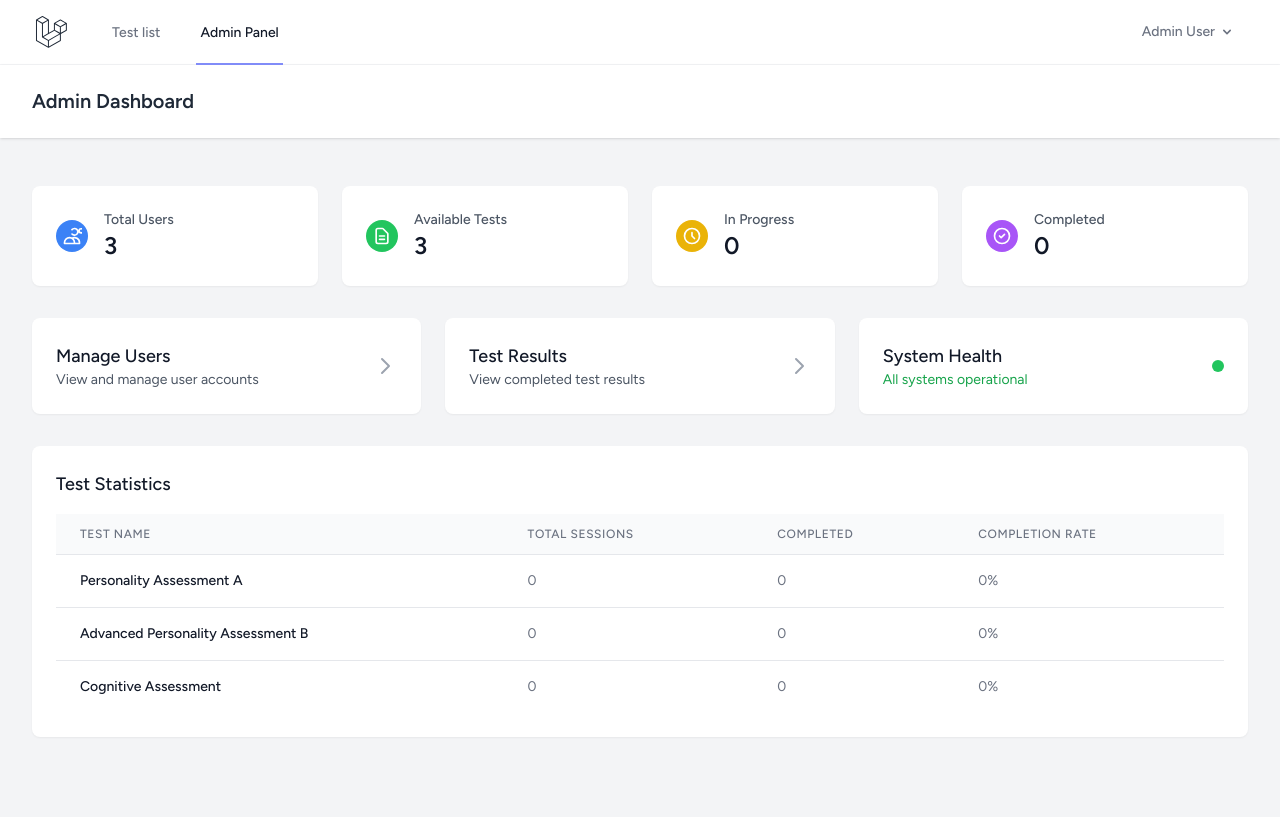
After one commit to Ephdevp/PsicologicTestProject, a Laravel app: page /admin in a window 1280 px wide. The commit adds this page. Run offline with Laravel 12, Linux system fonts and the light colour scheme; a user stored in the database is signed in; data comes from the database, SQL or seed files in the repository; data that the repository does not hold is empty; style sheets or scripts are compiled from the project's sources; parts of the project's set-up code (start-up, migrations or seed data) failed here and were passed over.

Commit message:
Fix STEN calculation bug and complete psychological test system MVP
Co-authored-by: Ephdevp <143126703+Ephdevp@users.noreply.github.com>

```diff
--- /dev/null
+++ b/app/Http/Controllers/Admin/AdminController.php
@@ -0,0 +1,83 @@
+<?php
+
+namespace App\Http\Controllers\Admin;
+
+use App\Http\Controllers\Controller;
+use App\Models\User;
+use App\Models\TestData;
+use App\Models\TestSession;
+use Illuminate\Http\Request;
+use Illuminate\View\View;
+
+class AdminController extends Controller
+{
+    /**
+     * Show the admin dashboard
+     */
+    public function index(): View
+    {
+        $totalUsers = User::count();
+        $totalTests = TestData::count();
+        $completedSessions = TestSession::where('status', 'completed')->count();
+        $inProgressSessions = TestSession::where('status', 'in_progress')
+            ->where('expires_at', '>', now())
+            ->count();
+
+        $recentSessions = TestSession::with(['user', 'test'])
+            ->latest()
+            ->limit(10)
+            ->get();
+
+        $testStats = TestData::withCount(['testSessions as completed_count' => function ($query) {
+            $query->where('status', 'completed');
+        }])
+        ->withCount(['testSessions as total_count'])
+        ->get();
+
+        return view('admin.dashboard', compact(
+            'totalUsers',
+            'totalTests',
+            'completedSessions',
+            'inProgressSessions',
+            'recentSessions',
+            'testStats'
+        ));
+    }
+
+    /**
+     * Show users list
+     */
+    public function users(): View
+    {
+        $users = User::withCount(['testSessions as completed_tests' => function ($query) {
+            $query->where('status', 'completed');
+        }])
+        ->withCount(['testSessions as total_sessions'])
+        ->paginate(20);
+
+        return view('admin.users', compact('users'));
+    }
+
+    /**
+     * Show test results
+     */
+    public function results(): View
+    {
+        $sessions = TestSession::with(['user', 'test'])
+            ->where('status', 'completed')
+            ->latest()
+            ->paginate(20);
+
+        return view('admin.results', compact('sessions'));
+    }
+
+    /**
+     * Show specific test session details
+     */
+    public function sessionDetails(TestSession $session): View
+    {
+        $session->load(['user', 'test', 'userAnswerRecords.question', 'userAnswerRecords.answer']);
+
+        return view('admin.session-details', compact('session'));
+    }
+}
--- a/app/Http/Controllers/TestSessionController.php
+++ b/app/Http/Controllers/TestSessionController.php
@@ -157,7 +157,7 @@ class TestSessionController extends Controller
 
             // Calculate raw score for this factor
             $rawScore = $session->userAnswerRecords()
-                ->whereIn('question_id', $factorQuestions)
+                ->whereIn('user_answer_records.question_id', $factorQuestions)
                 ->join('answers', 'user_answer_records.answer_id', '=', 'answers.id')
                 ->sum('answers.score_value');
 
--- a/bootstrap/app.php
+++ b/bootstrap/app.php
@@ -11,7 +11,9 @@ return Application::configure(basePath: dirname(__DIR__))
         health: '/up',
     )
     ->withMiddleware(function (Middleware $middleware): void {
-        //
+        $middleware->alias([
+            'role' => \App\Http\Middleware\RoleMiddleware::class,
+        ]);
     })
     ->withExceptions(function (Exceptions $exceptions): void {
         //
--- /dev/null
+++ b/resources/views/admin/dashboard.blade.php
@@ -0,0 +1,215 @@
+<x-app-layout>
+    <x-slot name="header">
+        <h2 class="font-semibold text-xl text-gray-800 leading-tight">
+            {{ __('Admin Dashboard') }}
+        </h2>
+    </x-slot>
+
+    <div class="py-12">
+        <div class="max-w-7xl mx-auto sm:px-6 lg:px-8">
+            <!-- Stats Overview -->
+            <div class="grid grid-cols-1 md:grid-cols-4 gap-6 mb-8">
+                <div class="bg-white overflow-hidden shadow-sm sm:rounded-lg">
+                    <div class="p-6">
+                        <div class="flex items-center">
+                            <div class="flex-shrink-0">
+                                <div class="w-8 h-8 bg-blue-500 rounded-full flex items-center justify-center">
+                                    <svg class="w-5 h-5 text-white" fill="none" stroke="currentColor" viewBox="0 0 24 24">
+                                        <path stroke-linecap="round" stroke-linejoin="round" stroke-width="2" d="M12 4.354a4 4 0 110 5.292M15 21H3v-1a6 6 0 0112 0v1zm0 0h6v-1a6 6 0 00-9-5.197m13.5-9a2.5 2.5 0 11-5 0 2.5 2.5 0 015 0z"></path>
+                                    </svg>
+                                </div>
+                            </div>
+                            <div class="ml-4">
+                                <p class="text-sm font-medium text-gray-600">Total Users</p>
+                                <p class="text-2xl font-semibold text-gray-900">{{ $totalUsers }}</p>
+                            </div>
+                        </div>
+                    </div>
+                </div>
+
+                <div class="bg-white overflow-hidden shadow-sm sm:rounded-lg">
+                    <div class="p-6">
+                        <div class="flex items-center">
+                            <div class="flex-shrink-0">
+                                <div class="w-8 h-8 bg-green-500 rounded-full flex items-center justify-center">
+                                    <svg class="w-5 h-5 text-white" fill="none" stroke="currentColor" viewBox="0 0 24 24">
+                                        <path stroke-linecap="round" stroke-linejoin="round" stroke-width="2" d="M9 12h6m-6 4h6m2 5H7a2 2 0 01-2-2V5a2 2 0 012-2h5.586a1 1 0 01.707.293l5.414 5.414a1 1 0 01.293.707V19a2 2 0 01-2 2z"></path>
+                                    </svg>
+                                </div>
+                            </div>
+                            <div class="ml-4">
+                                <p class="text-sm font-medium text-gray-600">Available Tests</p>
+                                <p class="text-2xl font-semibold text-gray-900">{{ $totalTests }}</p>
+                            </div>
+                        </div>
+                    </div>
+                </div>
+
+                <div class="bg-white overflow-hidden shadow-sm sm:rounded-lg">
+                    <div class="p-6">
+                        <div class="flex items-center">
+                            <div class="flex-shrink-0">
+                                <div class="w-8 h-8 bg-yellow-500 rounded-full flex items-center justify-center">
+                                    <svg class="w-5 h-5 text-white" fill="none" stroke="currentColor" viewBox="0 0 24 24">
+                                        <path stroke-linecap="round" stroke-linejoin="round" stroke-width="2" d="M12 8v4l3 3m6-3a9 9 0 11-18 0 9 9 0 0118 0z"></path>
+                                    </svg>
+                                </div>
+                            </div>
+                            <div class="ml-4">
+                                <p class="text-sm font-medium text-gray-600">In Progress</p>
+                                <p class="text-2xl font-semibold text-gray-900">{{ $inProgressSessions }}</p>
+                            </div>
+                        </div>
+                    </div>
+                </div>
+
+                <div class="bg-white overflow-hidden shadow-sm sm:rounded-lg">
+                    <div class="p-6">
+                        <div class="flex items-center">
+                            <div class="flex-shrink-0">
+                                <div class="w-8 h-8 bg-purple-500 rounded-full flex items-center justify-center">
+                                    <svg class="w-5 h-5 text-white" fill="none" stroke="currentColor" viewBox="0 0 24 24">
+                                        <path stroke-linecap="round" stroke-linejoin="round" stroke-width="2" d="M9 12l2 2 4-4m6 2a9 9 0 11-18 0 9 9 0 0118 0z"></path>
+                                    </svg>
+                                </div>
+                            </div>
+                            <div class="ml-4">
+                                <p class="text-sm font-medium text-gray-600">Completed</p>
+                                <p class="text-2xl font-semibold text-gray-900">{{ $completedSessions }}</p>
+                            </div>
+                        </div>
+                    </div>
+                </div>
+            </div>
+
+            <!-- Quick Links -->
+            <div class="grid grid-cols-1 md:grid-cols-3 gap-6 mb-8">
+                <a href="{{ route('admin.users') }}" class="bg-white overflow-hidden shadow-sm sm:rounded-lg hover:shadow-md transition-shadow">
+                    <div class="p-6">
+                        <div class="flex items-center justify-between">
+                            <div>
+                                <h3 class="text-lg font-medium text-gray-900">Manage Users</h3>
+                                <p class="text-sm text-gray-600">View and manage user accounts</p>
+                            </div>
+                            <svg class="w-6 h-6 text-gray-400" fill="none" stroke="currentColor" viewBox="0 0 24 24">
+                                <path stroke-linecap="round" stroke-linejoin="round" stroke-width="2" d="M9 5l7 7-7 7"></path>
+                            </svg>
+                        </div>
+                    </div>
+                </a>
+
+                <a href="{{ route('admin.results') }}" class="bg-white overflow-hidden shadow-sm sm:rounded-lg hover:shadow-md transition-shadow">
+                    <div class="p-6">
+                        <div class="flex items-center justify-between">
+                            <div>
+                                <h3 class="text-lg font-medium text-gray-900">Test Results</h3>
+                                <p class="text-sm text-gray-600">View completed test results</p>
+                            </div>
+                            <svg class="w-6 h-6 text-gray-400" fill="none" stroke="currentColor" viewBox="0 0 24 24">
+                                <path stroke-linecap="round" stroke-linejoin="round" stroke-width="2" d="M9 5l7 7-7 7"></path>
+                            </svg>
+                        </div>
+                    </div>
+                </a>
+
+                <div class="bg-white overflow-hidden shadow-sm sm:rounded-lg">
+                    <div class="p-6">
+                        <div class="flex items-center justify-between">
+                            <div>
+                                <h3 class="text-lg font-medium text-gray-900">System Health</h3>
+                                <p class="text-sm text-green-600">All systems operational</p>
+                            </div>
+                            <div class="w-3 h-3 bg-green-500 rounded-full"></div>
+                        </div>
+                    </div>
+                </div>
+            </div>
+
+            <!-- Test Statistics -->
+            <div class="bg-white overflow-hidden shadow-sm sm:rounded-lg mb-8">
+                <div class="p-6">
+                    <h3 class="text-lg font-medium text-gray-900 mb-4">Test Statistics</h3>
+                    <div class="overflow-x-auto">
+                        <table class="min-w-full divide-y divide-gray-200">
+                            <thead class="bg-gray-50">
+                                <tr>
+                                    <th class="px-6 py-3 text-left text-xs font-medium text-gray-500 uppercase tracking-wider">Test Name</th>
+                                    <th class="px-6 py-3 text-left text-xs font-medium text-gray-500 uppercase tracking-wider">Total Sessions</th>
+                                    <th class="px-6 py-3 text-left text-xs font-medium text-gray-500 uppercase tracking-wider">Completed</th>
+                                    <th class="px-6 py-3 text-left text-xs font-medium text-gray-500 uppercase tracking-wider">Completion Rate</th>
+                                </tr>
+                            </thead>
+                            <tbody class="bg-white divide-y divide-gray-200">
+                                @foreach($testStats as $test)
+                                    <tr>
+                                        <td class="px-6 py-4 whitespace-nowrap text-sm font-medium text-gray-900">
+                                            {{ $test->name }}
+                                        </td>
+                                        <td class="px-6 py-4 whitespace-nowrap text-sm text-gray-500">
+                                            {{ $test->total_count }}
+                                        </td>
+                                        <td class="px-6 py-4 whitespace-nowrap text-sm text-gray-500">
+                                            {{ $test->completed_count }}
+                                        </td>
+                                        <td class="px-6 py-4 whitespace-nowrap text-sm text-gray-500">
+                                            @if($test->total_count > 0)
+                                                {{ round(($test->completed_count / $test->total_count) * 100, 1) }}%
+                                            @else
+                                                0%
+                                            @endif
+                                        </td>
+                                    </tr>
+                                @endforeach
+                            </tbody>
+                        </table>
+                    </div>
+                </div>
+            </div>
+
+            <!-- Recent Activity -->
+            @if($recentSessions->count() > 0)
+                <div class="bg-white overflow-hidden shadow-sm sm:rounded-lg">
+                    <div class="p-6">
+                        <h3 class="text-lg font-medium text-gray-900 mb-4">Recent Activity</h3>
+                        <div class="overflow-x-auto">
+                            <table class="min-w-full divide-y divide-gray-200">
+                                <thead class="bg-gray-50">
+                                    <tr>
+                                        <th class="px-6 py-3 text-left text-xs font-medium text-gray-500 uppercase tracking-wider">User</th>
+                                        <th class="px-6 py-3 text-left text-xs font-medium text-gray-500 uppercase tracking-wider">Test</th>
+                                        <th class="px-6 py-3 text-left text-xs font-medium text-gray-500 uppercase tracking-wider">Status</th>
+                                        <th class="px-6 py-3 text-left text-xs font-medium text-gray-500 uppercase tracking-wider">Date</th>
+                                    </tr>
+                                </thead>
+                                <tbody class="bg-white divide-y divide-gray-200">
+                                    @foreach($recentSessions as $session)
+                                        <tr>
+                                            <td class="px-6 py-4 whitespace-nowrap text-sm font-medium text-gray-900">
+                                                {{ $session->user->name }}
+                                            </td>
+                                            <td class="px-6 py-4 whitespace-nowrap text-sm text-gray-500">
+                                                {{ $session->test->name }}
+                                            </td>
+                                            <td class="px-6 py-4 whitespace-nowrap">
+                                                <span class="px-2 inline-flex text-xs leading-5 font-semibold rounded-full
+                                                    @if($session->status === 'completed') bg-green-100 text-green-800
+                                                    @elseif($session->status === 'in_progress') bg-yellow-100 text-yellow-800
+                                                    @else bg-red-100 text-red-800
+                                                    @endif">
+                                                    {{ ucfirst($session->status) }}
+                                                </span>
+                                            </td>
+                                            <td class="px-6 py-4 whitespace-nowrap text-sm text-gray-500">
+                                                {{ $session->created_at->format('M j, Y H:i') }}
+                                            </td>
+                                        </tr>
+                                    @endforeach
+                                </tbody>
+                            </table>
+                        </div>
+                    </div>
+                </div>
+            @endif
+        </div>
+    </div>
+</x-app-layout>
--- a/resources/views/layouts/navigation.blade.php
+++ b/resources/views/layouts/navigation.blade.php
@@ -15,6 +15,11 @@
                     <x-nav-link :href="route('dashboard')" :active="request()->routeIs('dashboard')">
                         {{ __('Test list') }}
                     </x-nav-link>
+                    @if(auth()->user()->isAdmin())
+                        <x-nav-link :href="route('admin.dashboard')" :active="request()->routeIs('admin.*')">
+                            {{ __('Admin Panel') }}
+                        </x-nav-link>
+                    @endif
                 </div>
             </div>
 
--- a/routes/web.php
+++ b/routes/web.php
@@ -3,6 +3,7 @@
 use App\Http\Controllers\ProfileController;
 use App\Http\Controllers\TestController;
 use App\Http\Controllers\TestSessionController;
+use App\Http\Controllers\Admin\AdminController;
 use Illuminate\Support\Facades\Route;
 
 Route::get('/', function () {
@@ -22,6 +23,14 @@ Route::middleware(['auth', 'verified'])->group(function () {
     Route::post('/session/{sessionToken}/answer', [TestSessionController::class, 'saveAnswer'])->name('test-session.answer');
 });
 
+// Admin routes
+Route::middleware(['auth', 'role:admin,super_admin'])->prefix('admin')->name('admin.')->group(function () {
+    Route::get('/', [AdminController::class, 'index'])->name('dashboard');
+    Route::get('/users', [AdminController::class, 'users'])->name('users');
+    Route::get('/results', [AdminController::class, 'results'])->name('results');
+    Route::get('/sessions/{session}', [AdminController::class, 'sessionDetails'])->name('session.details');
+});
+
 // Legacy route for existing view
 Route::get('/questionnaire', function () {
     return view('questionnaire');
```
Also changed, not shown: app/Http/Middleware/RoleMiddleware.php (added, +31 -0 lines), database/seeders/DatabaseSeeder.php (+24 -2 lines), database/seeders/InterpretationDataSeeder.php (+171 -1 lines), database/seeders/StenAgeSeeder.php (+42 -1 lines).
